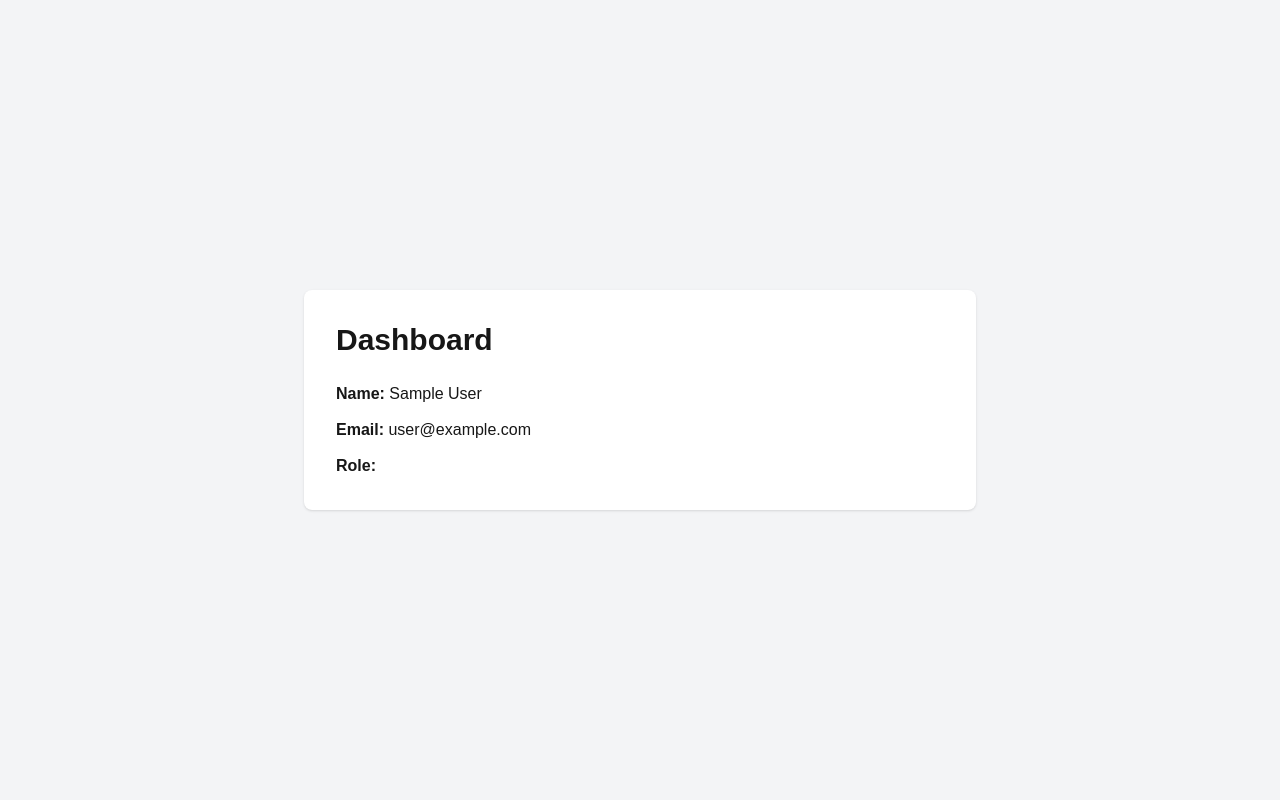
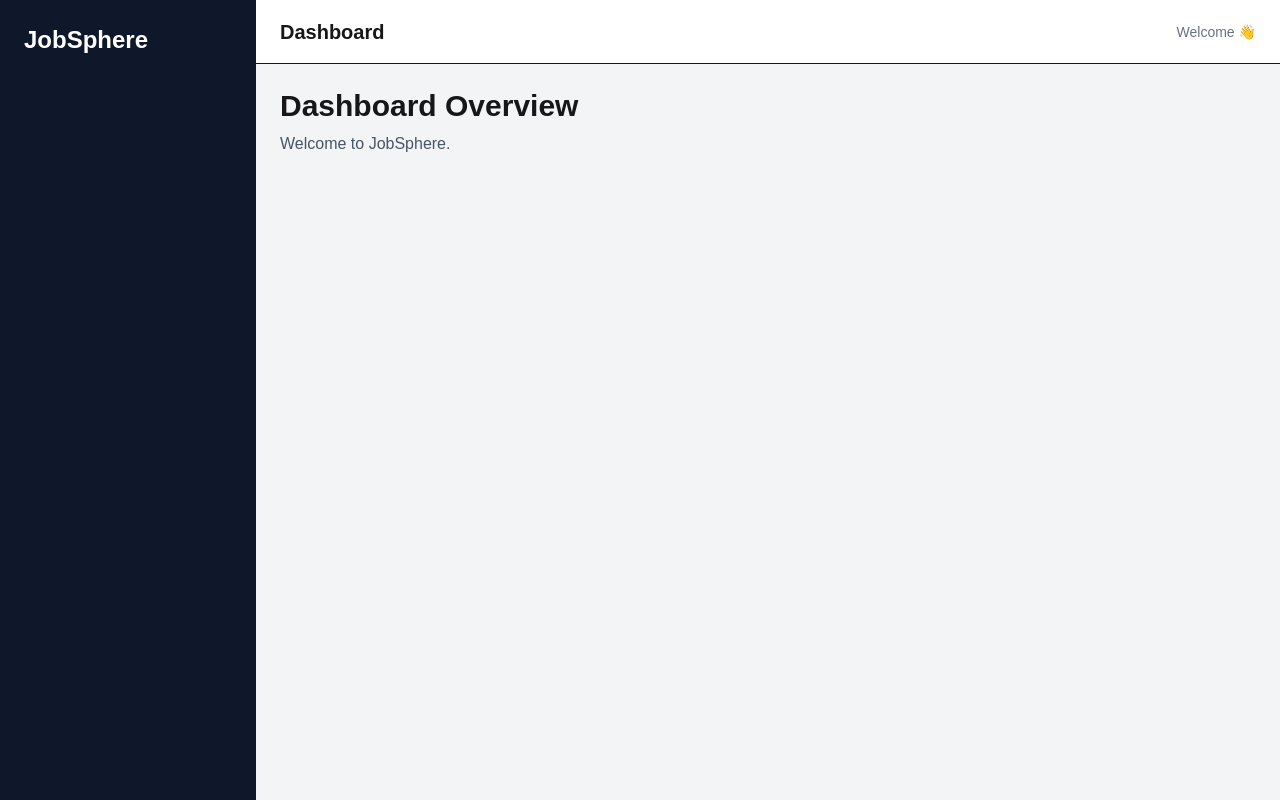
Before and after one commit to YogeshvariS/jobsphere, a Next.js app: page /dashboard in a window 1280 px wide. Built offline with nearby package versions, Linux system fonts and the light colour scheme; no server answers; sample sign-in values are in the browser's storage.

Commit message:
Added basic dashbord layout

```diff
--- a/package.json
+++ b/package.json
@@ -14,7 +14,7 @@
     "bcryptjs": "^3.0.3",
     "clsx": "^2.1.1",
     "framer-motion": "^12.40.0",
-    "lucide-react": "^1.17.0",
+    "lucide-react": "^1.23.0",
     "mongodb": "^7.3.0",
     "mongoose": "^9.7.0",
     "next": "16.2.9",
--- /dev/null
+++ b/src/app/dashboard/layout.tsx
@@ -0,0 +1,36 @@
+import { ReactNode } from "react";
+import { getServerSession } from "next-auth";
+import { redirect } from "next/navigation";
+
+import { authOptions } from "@/lib/auth/auth.config";
+
+import Sidebar from "@/components/dashboard/Sidebar";
+import Navbar from "@/components/dashboard/Navbar";
+
+interface DashboardLayoutProps {
+  children: ReactNode;
+}
+
+export default async function DashboardLayout({
+  children,
+}: DashboardLayoutProps) {
+  const session = await getServerSession(authOptions);
+
+  if (!session) {
+    redirect("/login");
+  }
+
+  return (
+    <div className="flex min-h-screen bg-gray-100">
+      <Sidebar />
+
+      <div className="flex flex-1 flex-col">
+        <Navbar />
+
+        <main className="flex-1 p-6">
+          {children}
+        </main>
+      </div>
+    </div>
+  );
+}
--- a/src/app/dashboard/page.tsx
+++ b/src/app/dashboard/page.tsx
@@ -1,35 +1,13 @@
-import { getServerSession } from "next-auth";
-import { authOptions } from "@/lib/auth/auth.config";
-import { redirect } from "next/navigation";
+export default function DashboardPage() {
+  return (
+    <div>
+      <h1 className="text-3xl font-bold">
+        Dashboard Overview
+      </h1>
 
-export default async function DashboardPage() {
-  const session = await getServerSession(authOptions);
-
-  if (!session) {
-    redirect("/login");
-  }
-
-  return (
-    <main className="flex min-h-screen items-center justify-center bg-gray-100">
-      <div className="w-full max-w-2xl rounded-lg bg-white p-8 shadow">
-        <h1 className="mb-6 text-3xl font-bold">
-          Dashboard
-        </h1>
-
-        <div className="space-y-3">
-          <p>
-            <strong>Name:</strong> {session.user?.name}
-          </p>
-
-          <p>
-            <strong>Email:</strong> {session.user?.email}
-          </p>
-
-          <p>
-            <strong>Role:</strong> {session.user?.role}
-          </p>
-        </div>
-      </div>
-    </main>
+      <p className="mt-2 text-gray-600">
+        Welcome to JobSphere.
+      </p>
+    </div>
   );
 }
--- /dev/null
+++ b/src/components/dashboard/Navbar.tsx
@@ -0,0 +1,13 @@
+export default function Navbar() {
+  return (
+    <header className="h-16 border-b bg-white px-6 flex items-center justify-between">
+      <h2 className="text-xl font-semibold">
+        Dashboard
+      </h2>
+
+      <span className="text-sm text-gray-500">
+        Welcome 👋
+      </span>
+    </header>
+  );
+}
--- /dev/null
+++ b/src/components/dashboard/Sidebar.tsx
@@ -0,0 +1,9 @@
+export default function Sidebar() {
+  return (
+    <aside className="w-64 bg-slate-900 text-white p-6">
+      <h1 className="text-2xl font-bold">
+        JobSphere
+      </h1>
+    </aside>
+  );
+}
```
Also changed, not shown: 1 other file (tests, documents, lock files or other folders).
